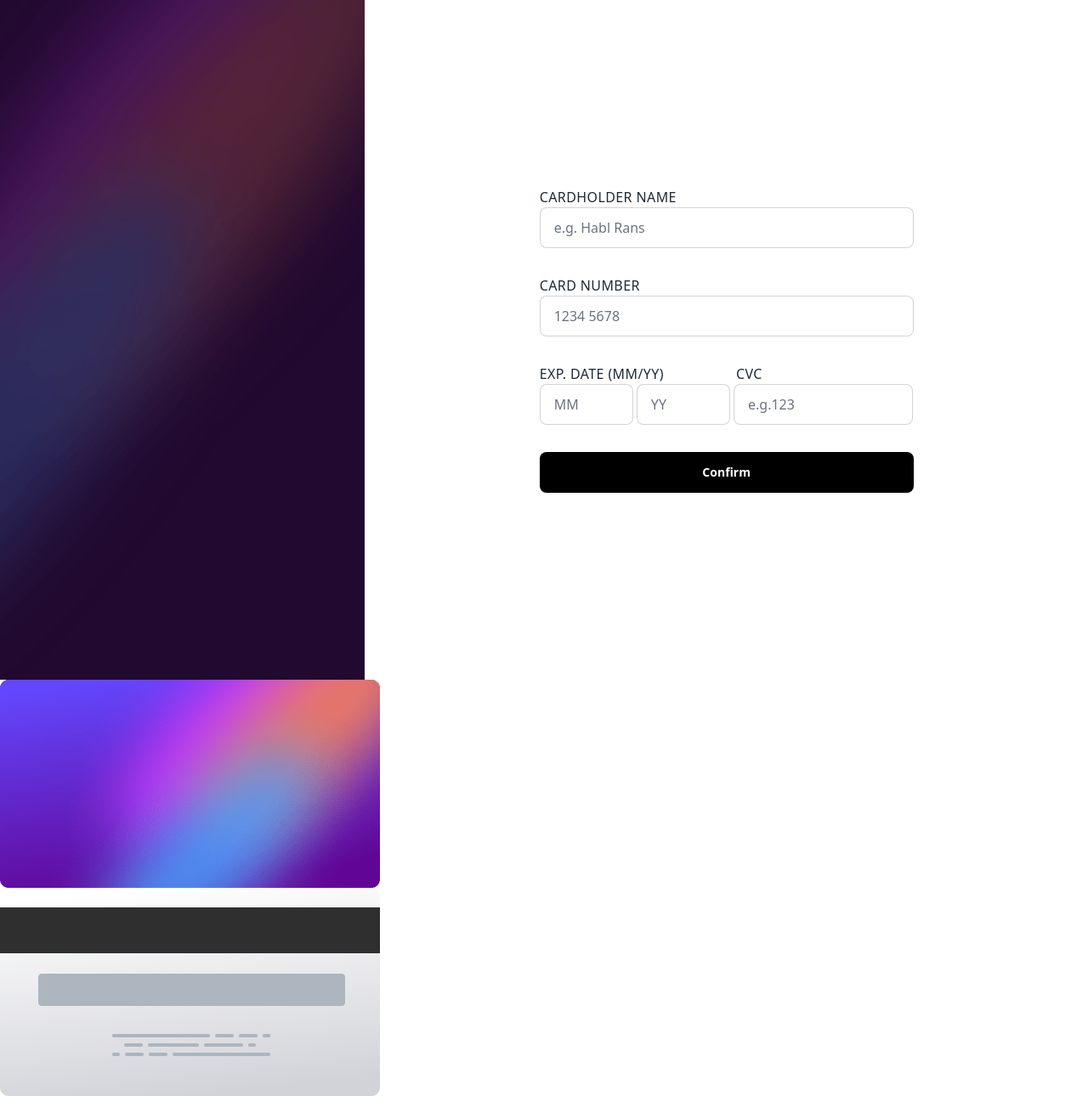
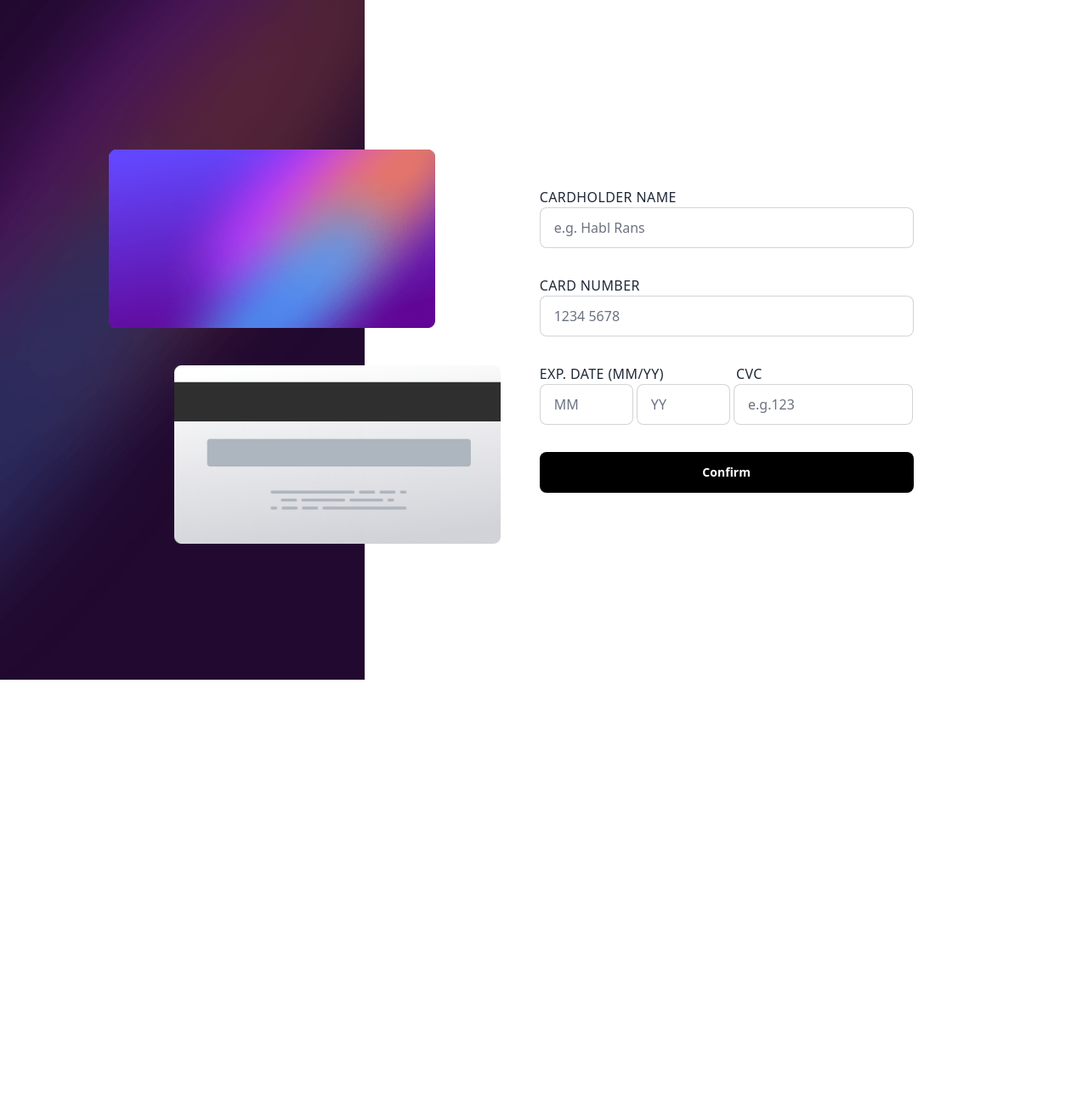
Before and after one commit to DaMuehlthaler/frontend-group-project, a SvelteKit app: page / in a window 1280 px wide. Shown: the whole page at 85% size. After the commit the page ends 800 px from the top, so only its background shows below. Built offline with nearby package versions, Linux system fonts and the light colour scheme.

Commit message:
card alignment

```diff
--- a/src/routes/+page.svelte
+++ b/src/routes/+page.svelte
@@ -4,6 +4,8 @@
 	href="https://fonts.googleapis.com/css2?family=Space+Grotesk:wght@300..700&display=swap"
 	rel="stylesheet"
 />
+<img src="/images/bg-card-front.png" alt="ihhh" class="absolute z-10 top-[22%] left-[10%] w-96" />
+    <img src="/images/bg-card-back.png" alt="ihhh" class="absolute z-20 bottom-[20%] left-[16%] w-96" />
 <div class="flex">
 	<img src="/images/bg-main-desktop.png" alt="ihhh" class="h-screen -z-10" />
 	<div class="h-screen w-screen bg-white flex flex-col justify-center items-center">
@@ -65,5 +67,3 @@
 		</div>
 	</div>
 </div>
-<img src="/images/bg-card-front.png" alt="ihhh" class="" />
-<img src="/images/bg-card-back.png" alt="ihhh" class="" />
```
